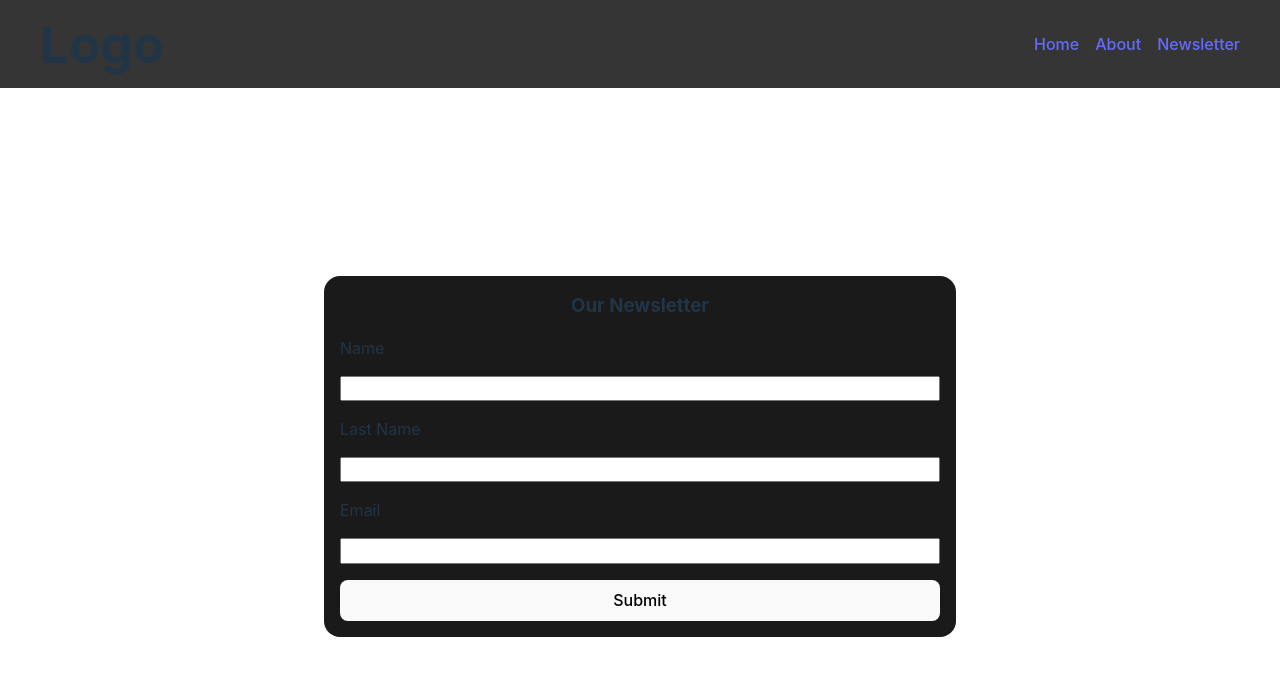
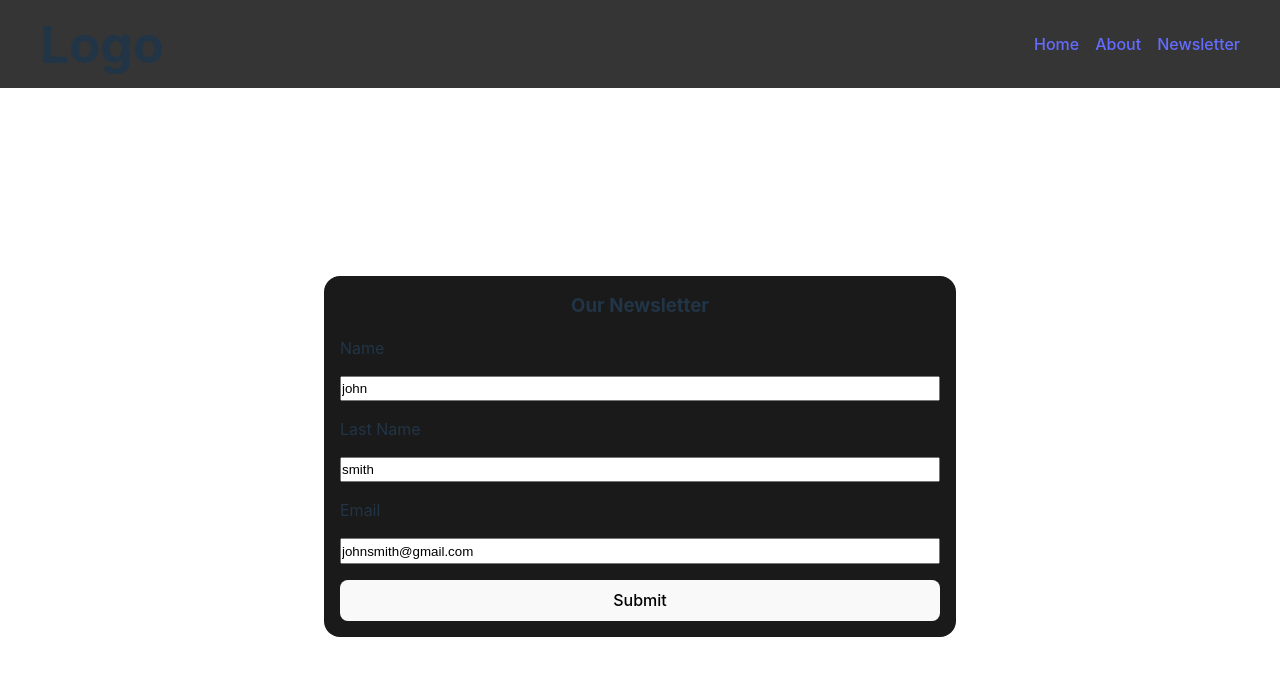
Before and after one commit to sloik89/drinkApp, a React (Vite) app: page /newsletter in a window 1280 px wide. Shown: the top 676 px of the page. Built offline with nearby package versions, Linux system fonts and the light colour scheme.

Commit message:
complete newsletter

```diff
--- a/src/App.tsx
+++ b/src/App.tsx
@@ -11,6 +11,7 @@ import {
 import { createBrowserRouter, RouterProvider } from "react-router-dom";
 import { loader as drinkLoader } from "./pages/Landing";
 import { loader as singleCocktailLoader } from "./pages/Cocktail";
+import { action as actionNewsletter } from "./pages/Newsletter";
 const router = createBrowserRouter([
   {
     path: "/",
@@ -31,6 +32,7 @@ const router = createBrowserRouter([
       {
         path: "newsletter",
         element: <Newsletter />,
+        action: actionNewsletter,
       },
       {
         path: "about",
--- a/src/components/Loading.tsx
+++ b/src/components/Loading.tsx
@@ -1,5 +1,9 @@
 const Loading = () => {
-  return <div>Loading</div>;
+  return (
+    <div className="loading page">
+      <h3>Loading</h3>
+    </div>
+  );
 };
 
 export default Loading;
--- a/src/index.css
+++ b/src/index.css
@@ -140,6 +140,15 @@ button:focus-visible {
 .form-newsletter input {
   padding: 0.2rem 0;
 }
+.loading {
+  min-height: 100vh;
+  display: grid;
+  place-content: center;
+}
+.loading h3 {
+  font-size: 3rem;
+  text-align: center;
+}
 @media screen and (min-width: 700px) {
   .cocktail-page {
     flex-direction: row;
--- a/src/pages/Newsletter.tsx
+++ b/src/pages/Newsletter.tsx
@@ -1,8 +1,15 @@
 import { Form } from "react-router-dom";
+import { toast } from "react-toastify";
+import { type ActionFunction, redirect } from "react-router-dom";
+export const action: ActionFunction = async ({ request }) => {
+  const data = Object.fromEntries(await request.formData());
+  toast("Succesfull");
+  return redirect("/");
+};
 const Newsletter = () => {
   return (
     <div className="form page">
-      <Form className="form-newsletter">
+      <Form method="POST" className="form-newsletter">
         <h3
           style={{
             textAlign: "center",
@@ -11,12 +18,12 @@ const Newsletter = () => {
           Our Newsletter
         </h3>
         <label htmlFor="name">Name</label>
-        <input type="text" name="name" />
+        <input defaultValue="john" type="text" name="name" />
         <label htmlFor="surname">Last Name</label>
-        <input type="text" name="surname" />
+        <input defaultValue="smith" type="text" name="surname" />
         <label htmlFor="email">Email</label>
-        <input type="email" name="email" />
-        <button>Submit</button>
+        <input defaultValue="johnsmith@gmail.com" type="email" name="email" />
+        <button type="submit">Submit</button>
       </Form>
     </div>
   );
```
